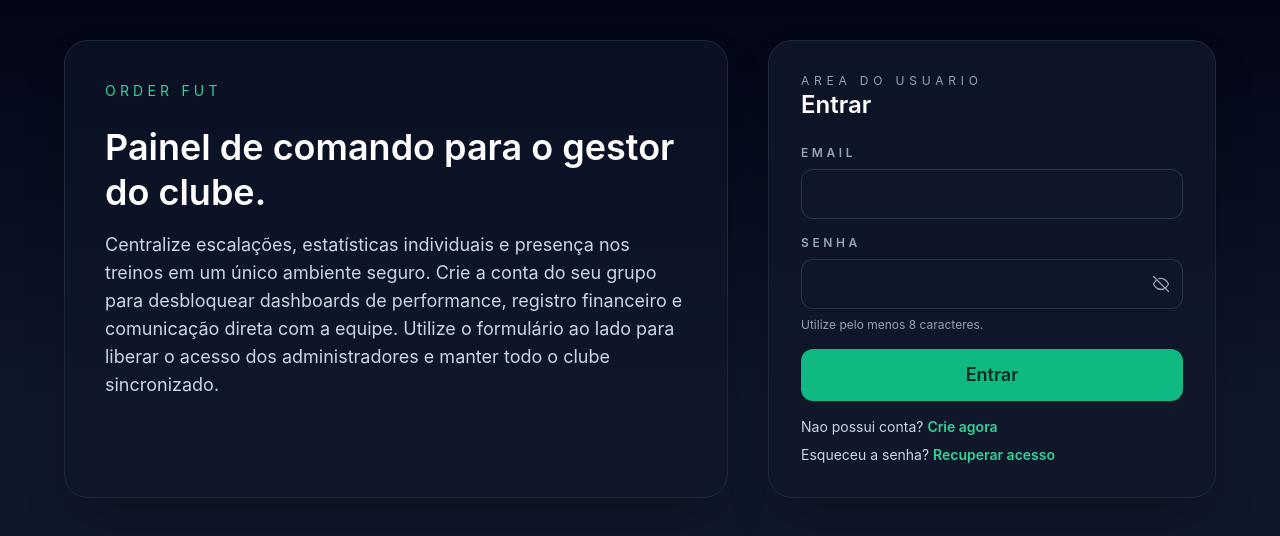
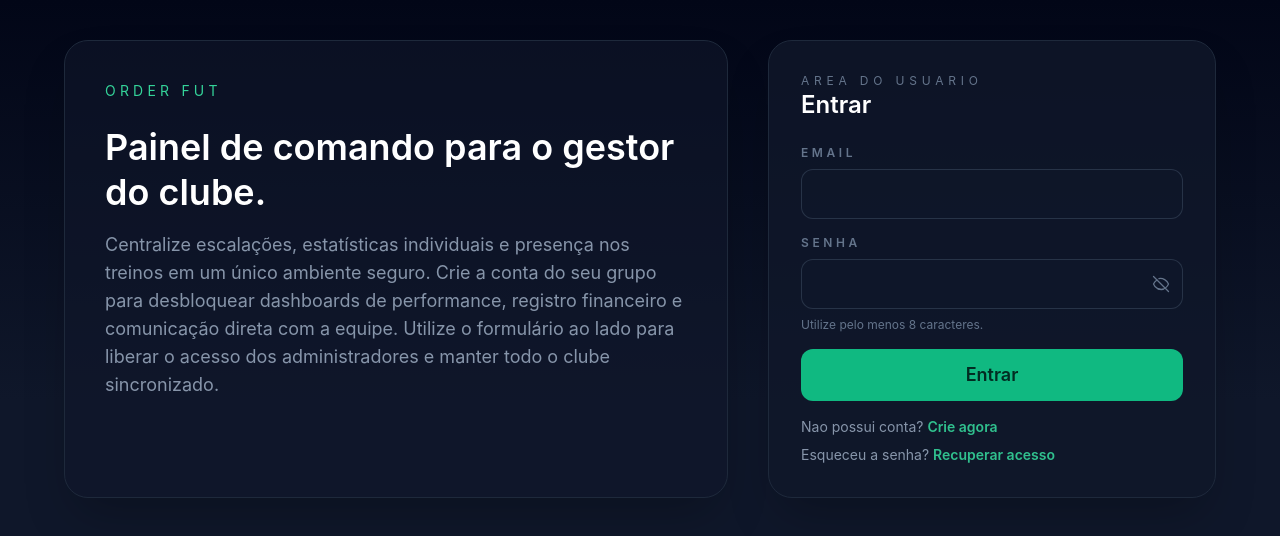
Before and after one commit to xivniciusz/Order-Fut, a React (Vite) app in the folder frontend/: page / in a window 1280 px wide. Shown: the top 536 px of the page. Built offline with nearby package versions, Linux system fonts and the light colour scheme; no server answers.

Commit message:
feat: enhance light theme contrast and readability with utility class overrides

```diff
--- a/frontend/src/index.css
+++ b/frontend/src/index.css
@@ -25,3 +25,27 @@ html.dark {
   background-color: var(--bg);
   color: var(--text);
 }
+
+/* Improve contrast in Light theme by overriding some Tailwind utility classes
+   These are conservative overrides to make text and card backgrounds more readable
+   when the page is in light mode (html without .dark). */
+html:not(.dark) .text-slate-500 { color: #475569 !important; } /* slate-600 */
+html:not(.dark) .text-slate-400 { color: #64748b !important; } /* slate-500 */
+html:not(.dark) .text-slate-300 { color: #94a3b8 !important; } /* slate-400 */
+
+/* Make translucent white card backgrounds fully visible on light pages */
+html:not(.dark) .bg-white\/5 { background-color: #ffffff !important; }
+html:not(.dark) .bg-white\/40 { background-color: rgba(255,255,255,0.95) !important; }
+html:not(.dark) .bg-white\/70 { background-color: rgba(255,255,255,0.98) !important; }
+
+/* Darken very light borders so they are visible on white backgrounds */
+html:not(.dark) .border-slate-200\/10,
+html:not(.dark) .border-slate-200\/20,
+html:not(.dark) .border-slate-200\/30,
+html:not(.dark) .border-slate-200\/40 { border-color: #e6eef6 !important; }
+
+/* Buttons/labels that used text-slate-600 in dark mode might be too pale in light mode */
+html:not(.dark) .text-slate-600 { color: #0f172a !important; }
+
+/* Minor helper: increase opacity for subtle text used in small helpers */
+html:not(.dark) .text-slate-300 { opacity: 0.9; }
```
